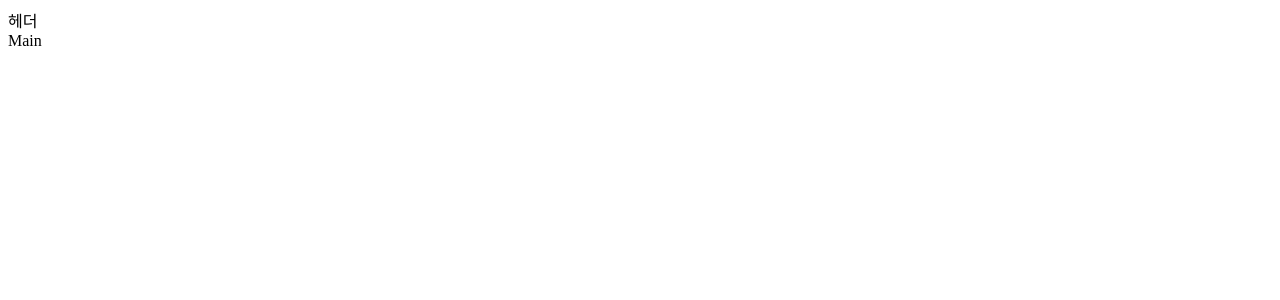
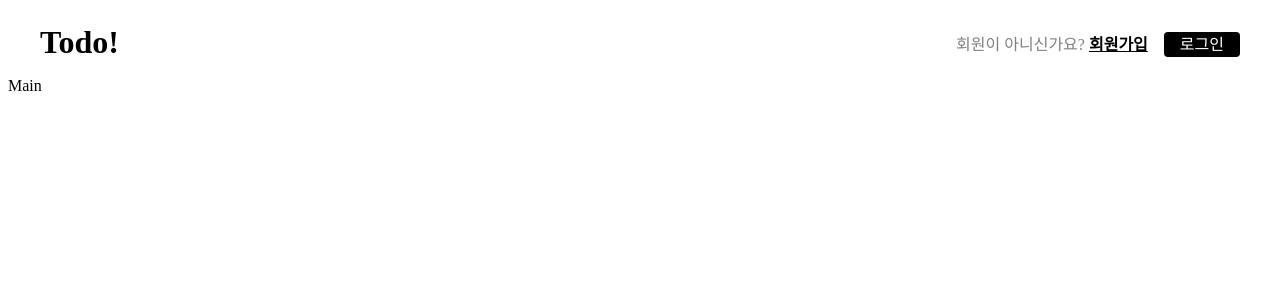
Before and after one commit to not-using/wanted-pre-onboarding-frontend, a React (Create React App) app: page / in a window 1280 px wide. Shown: the top 300 px of the page. Built offline with nearby package versions, Linux system fonts and the light colour scheme.

Commit message:
feat: 헤더 컴포넌트 분리 및 로고 버튼 추가

```diff
--- /dev/null
+++ b/src/components/Header.tsx
@@ -0,0 +1,28 @@
+import { styled } from "styled-components";
+import { StyledLink } from "components/Styles";
+import SignButton from "components/SignButton";
+
+const Header = () => {
+	return (
+		<StyledHeader>
+			<Logo to="/">Todo!</Logo>
+			<SignButton />
+		</StyledHeader>
+	);
+};
+
+export default Header;
+
+const StyledHeader = styled.header`
+	max-width: 1200px;
+	margin: 0 auto;
+	display: flex;
+	justify-content: space-between;
+	align-items: center;
+	padding: 1rem;
+`;
+
+const Logo = styled(StyledLink)`
+	font-size: 2rem;
+	font-weight: bold;
+`;
--- /dev/null
+++ b/src/components/Styles.tsx
@@ -0,0 +1,7 @@
+import { Link } from "react-router-dom";
+import { styled } from "styled-components";
+
+export const StyledLink = styled(Link)`
+	text-decoration: none;
+	color: black;
+`;
--- a/src/pages/index.tsx
+++ b/src/pages/index.tsx
@@ -1,9 +1,10 @@
 import { Outlet } from "react-router-dom";
+import Header from "components/Header";
 
 const Layout = () => {
 	return (
 		<>
-			<header>헤더</header>
+			<Header />
 			<Outlet />
 		</>
 	);
```
